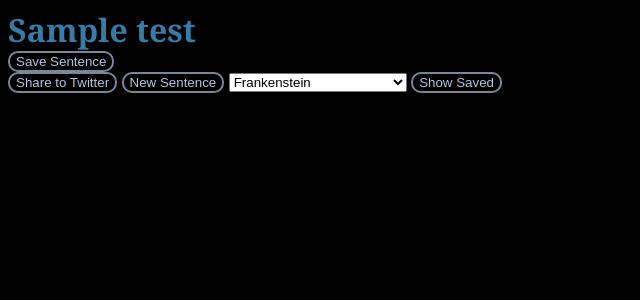
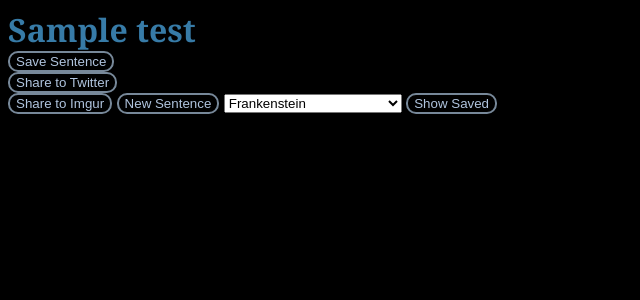
Before and after one commit to Perzival1312/tweet-gen, a Flask app: template templates/index.html in a window 1280 px wide. Shown: the top 300 px of the page, without its empty margins (0-640 px from the left). Run offline with Flask 2, Linux system fonts and the light colour scheme; the template is opened without the code that fills it: most values are stand-ins (such as "Sample title", 1, 10 or a date in 2020).

Commit message:
sharable to imgur

```diff
--- a/app.py
+++ b/app.py
@@ -3,8 +3,9 @@ import mongoengine
 from pymongo import MongoClient
 from mongoengine import (Document, connect, StringField)
 from flask_mongoengine import QuerySet
-import os, json, requests
-import utility, config_module, twitter
+import os, json, requests, PIL
+from PIL import Image, ImageDraw
+import utility, config_module, twitter, imgur
 from nth_order_markov_for_web import Dictogram
 
 app = Flask(__name__)
@@ -58,10 +59,18 @@ def show_saved():
     return render_template('saved.html', sentences = saved, source = sources, return_to = session['source'])
 
 @app.route('/share/twitter', methods=['POST'])
-def share():
+def Twitter_share():
     data = request.form
     sentence = data['sentence']
     twitter.tweet(sentence)
+    return redirect(request.referrer, code=302)
+
+@app.route('/share/imgur', methods=['POST'])
+def Imgur_share():
+    data = request.form
+    sentence = data['sentence']
+    image = imgur.prepare(sentence)
+    imgur.post(image)
     return redirect(request.referrer, code=302)
 
 # @app.route('/load_sources')
--- a/templates/index.html
+++ b/templates/index.html
@@ -18,6 +18,10 @@
         <input type="text" name="sentence" value="{{test}}" hidden=true>
     </form>
     <button type="submit" value="Submit" form="tShareSent">Share to Twitter</button>
+    <form action="/share/imgur" method="POST" id="IShareSent">
+        <input type="text" name="sentence" value="{{test}}" hidden=true>
+    </form>
+    <button type="submit" value="Submit" form="IShareSent">Share to Imgur</button>
 
     <button onclick="location.reload()"> New Sentence </button>
     <select id="source-selector" onchange="location.href=`/sentence/${this.value}`">
```
Also changed, not shown: 1 other file.
